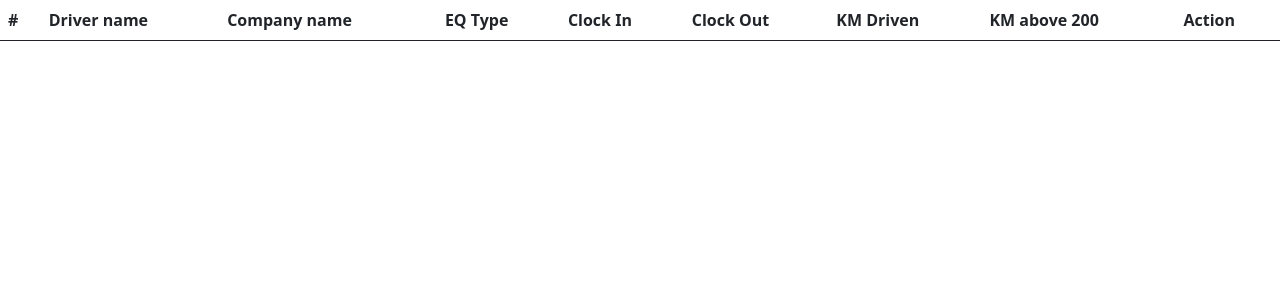
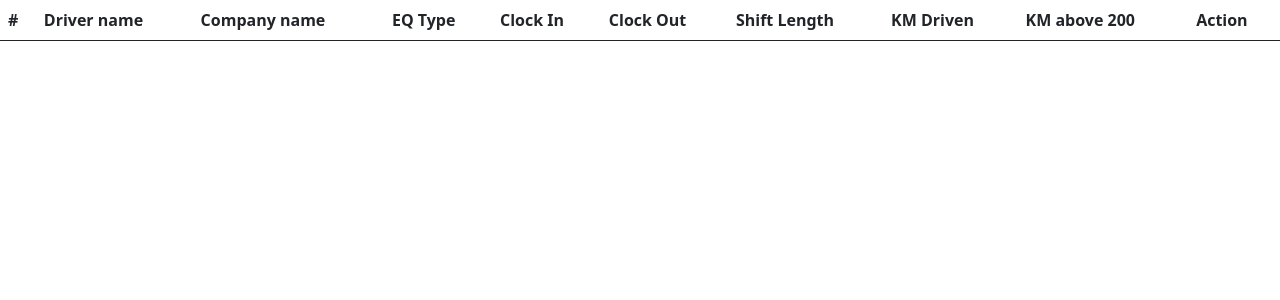
Before and after one commit to stachowb/pythonProject8, a Django app: page /shifts/list/ in a window 1280 px wide. Shown: the part 56-356 px from the top of the page. Run offline with Django 3.2, Linux system fonts and the light colour scheme; data that the repository does not hold is empty; some libraries are stand-ins or nearby versions.

```diff
--- a/semshifts/templates/shifts/shift-list.html
+++ b/semshifts/templates/shifts/shift-list.html
@@ -12,6 +12,7 @@
         <th scope="col">EQ Type</th>
         <th scope="col">Clock In</th>
         <th scope="col">Clock Out</th>
+        <th scope="col">Shift Length</th>
         <th scope="col">KM Driven</th>
         <th scope="col">KM above 200</th>
         <th scope="col">Action</th>
@@ -22,10 +23,11 @@
         <tr>
             <td>{{ shift.pk }}</td>
             <td>{{ shift.driver }}</td>
-            <td>{{ shift.company_name }}</td>
-            <td>-</td>
+            <td>{{ shift.driver.company }}</td>
+            <td>{{ shift.driver.get_eq_type_display }}</td>
             <td>{{ shift.clock_in }}</td>
             <td>{{ shift.clock_out }}</td>
+            <td>{{ shift.shift_length }}</td>
             <td>{{ shift.km_driven }}</td>
             <td>{{ shift.above_200 }}</td>
             <td>
```
Also changed, not shown: semshifts/drivers/migrations/0001_initial.py (deleted).
